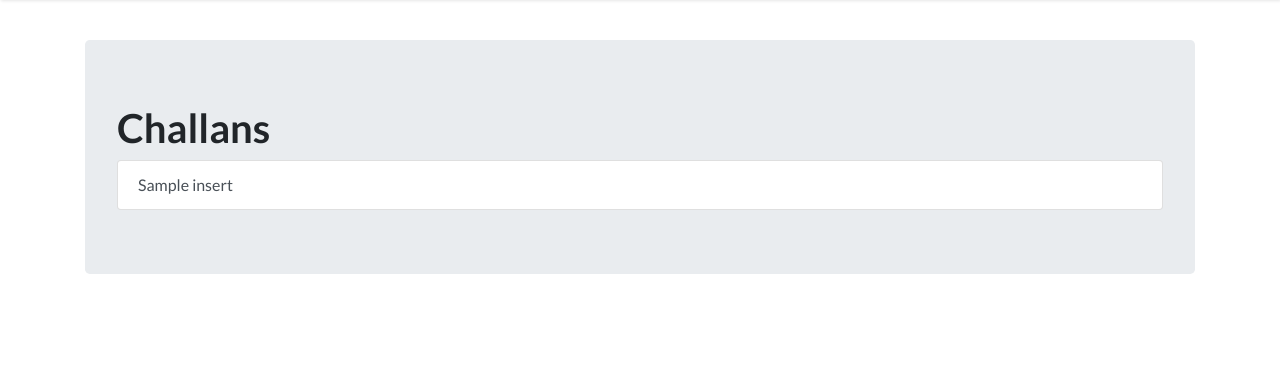
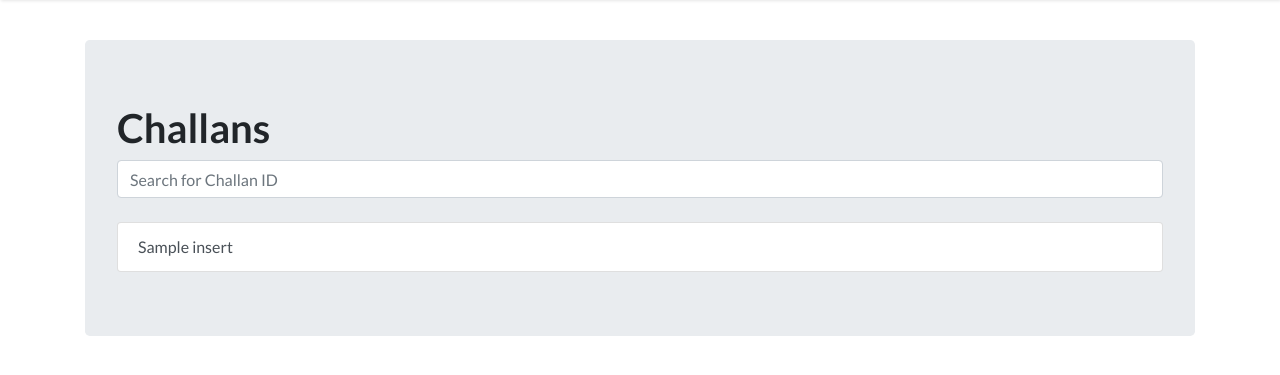
Before and after one commit to Shahrozjd/RideSafely, a Django app: template FYP/account/templates/account/challans.html in a window 1280 px wide. Shown: the part 56-431 px from the top of the page. Run offline with Django 3.2, Linux system fonts and the light colour scheme; the template is opened without the code that fills it: most values are stand-ins (such as "Sample title", 1, 10 or a date in 2020); some libraries are stand-ins or nearby versions.

Commit message:
Added Filter Search in Challan
In challan you can enter some keywords and filter the challan ID'a, also  format the sidebar hrefs

```diff
--- a/FYP/account/templates/account/base.html
+++ b/FYP/account/templates/account/base.html
@@ -44,14 +44,16 @@
                   <a href="{% url 'home' %}"><i class="fa fa-fw fa-home"></i> Home</a>
                 </li>
                 <li>
-                  <a href="{% url 'profile' %}"><i class="fa fa-fw fa-user"></i> Profile</a>
+                  <a href="{% url 'graphs' %}"><i class="fa fa-bar-chart" aria-hidden="true"></i> Analysis</a>
                 </li>
                 <li>
                   <a href="{% url 'challans' %}"><i class="fa fa-circle-o-notch fa-spin"></i> Challans</a>
                </li>
                <li>
-                  <a href="{% url 'graphs' %}"><i class="fa fa-bar-chart" aria-hidden="true"></i> Analysis</a>
+                  <a href="{% url 'profile' %}"><i class="fa fa-fw fa-user"></i> Profile</a>
                </li>
+
+
           </ul>
 
       </nav>
--- a/FYP/account/templates/account/challans.html
+++ b/FYP/account/templates/account/challans.html
@@ -1,19 +1,48 @@
 {% extends 'account/base.html' %}
-
 {% block content %}
 {% load static %}
 
-    <div class="jumbotron">
-        <h1>Challans</h1>
-        {% for x in insert%}
-        <div class="list-group">
-            <form method="GET" action="{% url 'showchallandata' %}">
+<div class="jumbotron">
+    <h1>Challans</h1>
 
-                <input type="submit" name="challanid" value="{{x}}"  href="#" class="list-group-item list-group-item-action"></a>
-
-            </form>
-        </div>
-          {% endfor %}
+    <div class="active-cyan-4 mb-4">
+        <input class="form-control" type="text" id="myInput" onkeyup="myFunction()" placeholder="Search for Challan ID"
+            title="Type in a name">
     </div>
 
+
+
+    <ul id="myUL" class="list-group">
+        {% for x in insert%}
+        <form method="GET" action="{% url 'showchallandata' %}">
+            <li class="list-group"> <button type="submit" name="challanid" value="{{x}}" href="#"
+                    class="list-group-item list-group-item-action">{{x}}</button></li>
+        </form>
+        {% endfor %}
+
+    </ul>
+
+    <script>
+        function myFunction() {
+            var input, filter, ul, li, a, i, txtValue;
+            input = document.getElementById("myInput");
+            filter = input.value.toUpperCase();
+            ul = document.getElementById("myUL");
+            li = ul.getElementsByTagName("li");
+            for (i = 0; i < li.length; i++) {
+                a = li[i].getElementsByTagName("button")[0];
+                txtValue = a.textContent;
+                if (txtValue.toUpperCase().indexOf(filter) > -1) {
+                    li[i].style.display = "";
+                } else {
+                    li[i].style.display = "none";
+                }
+            }
+        }
+    </script>
+
+
+
+</div>
+
 {% endblock %}
--- a/FYP/account/templates/account/showchallandata.html
+++ b/FYP/account/templates/account/showchallandata.html
@@ -21,11 +21,11 @@
                             <td colspan="2">{{userchallan.Dateofissue}}</td>
                         </tr>
                         <tr>
-                            <td colspan="5">Challan ID:{{userchallan.ChallanID}} </td>
+                            <td colspan="5">Challan ID: <strong>{{userchallan.ChallanID}}</strong> </td>
                         </tr>
                         <tr>
 
-                            <td colspan="5">Citizen ID:{{userchallan.CitizenID}}</td>
+                            <td colspan="5">Citizen ID: {{userchallan.CitizenID}}</td>
                         </tr>
                         <tr>
                             <td>Address</td>
```
Also changed, not shown: FYP/db.sqlite3. Lines whose indentation alone changed are shown as unchanged.
